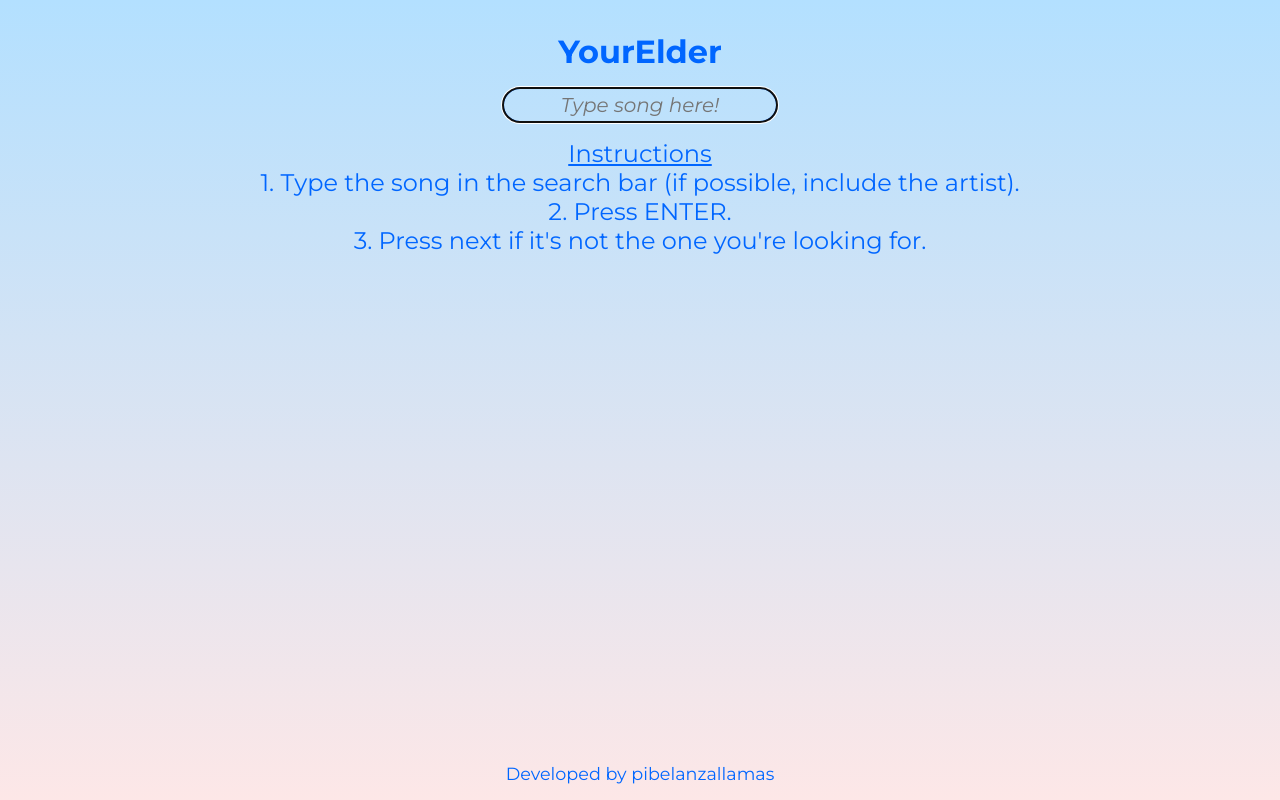
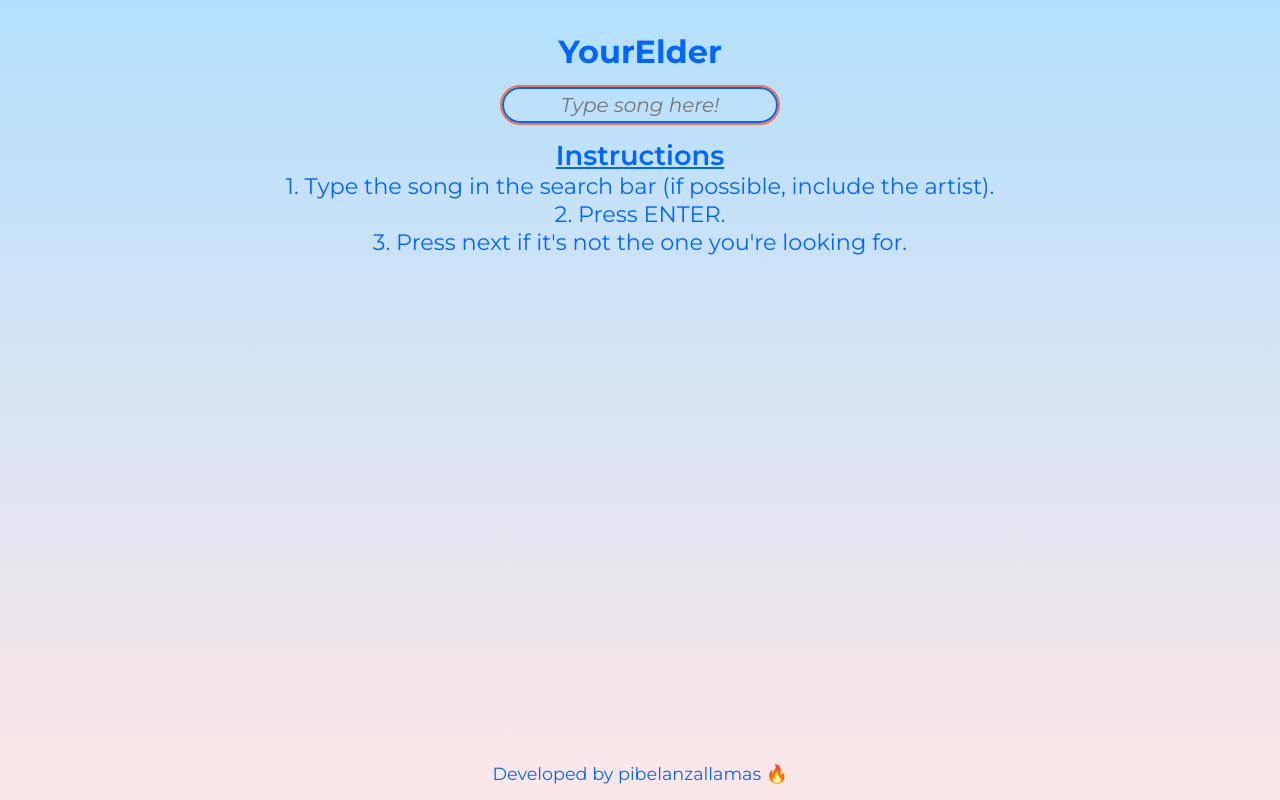
Before and after one commit to pibelanzallamas/youfast, a React (Vite) app: page / in a window 1280 px wide. Built offline with nearby package versions, Linux system fonts and the light colour scheme; no server answers.

Commit message:
instructions size update

```diff
--- a/src/components/Home.jsx
+++ b/src/components/Home.jsx
@@ -86,7 +86,7 @@ function Home() {
         </div>
       </form>
       <div className="instrucciones top" style={{ flex: "1" }}>
-        <p>
+        <p className="title">
           <u>Instructions</u>
         </p>
         <p>
@@ -122,7 +122,7 @@ function Home() {
       )}
 
       <footer className="top" style={{ fontSize: "1.1rem" }}>
-        <p>Developed by pibelanzallamas</p>
+        <p>Developed by pibelanzallamas 🔥</p>
       </footer>
     </div>
   );
--- a/src/styles/App.css
+++ b/src/styles/App.css
@@ -13,6 +13,9 @@ h1 {
   background-color: inherit;
   font-family: Montserrat;
 }
+.buscador input:focus {
+  outline: 2px solid #ff7045;
+}
 
 .epigrafe {
   padding: 1rem;
@@ -24,7 +27,11 @@ h1 {
 }
 
 .instrucciones {
-  font-size: 1.5rem;
+  font-size: 1.4rem;
+}
+.instrucciones .title {
+  font-size: 1.7rem;
+  font-weight: 600;
 }
 
 .titulo {
--- a/src/styles/Home.sass
+++ b/src/styles/Home.sass
@@ -11,6 +11,8 @@ h1
     text-align: center
     background-color: inherit
     font-family: Montserrat
+  input:focus
+    outline: 2px solid #ff7045
 
 .epigrafe
   padding: 1rem
@@ -20,4 +22,7 @@ h1
   flex-grow: 1
 
 .instrucciones
-  font-size: 1.5rem
+  font-size: 1.4rem
+  .title
+    font-size: 1.7rem
+    font-weight: 600
```
Also changed, not shown: 1 other file (tests, documents, lock files or other folders).
